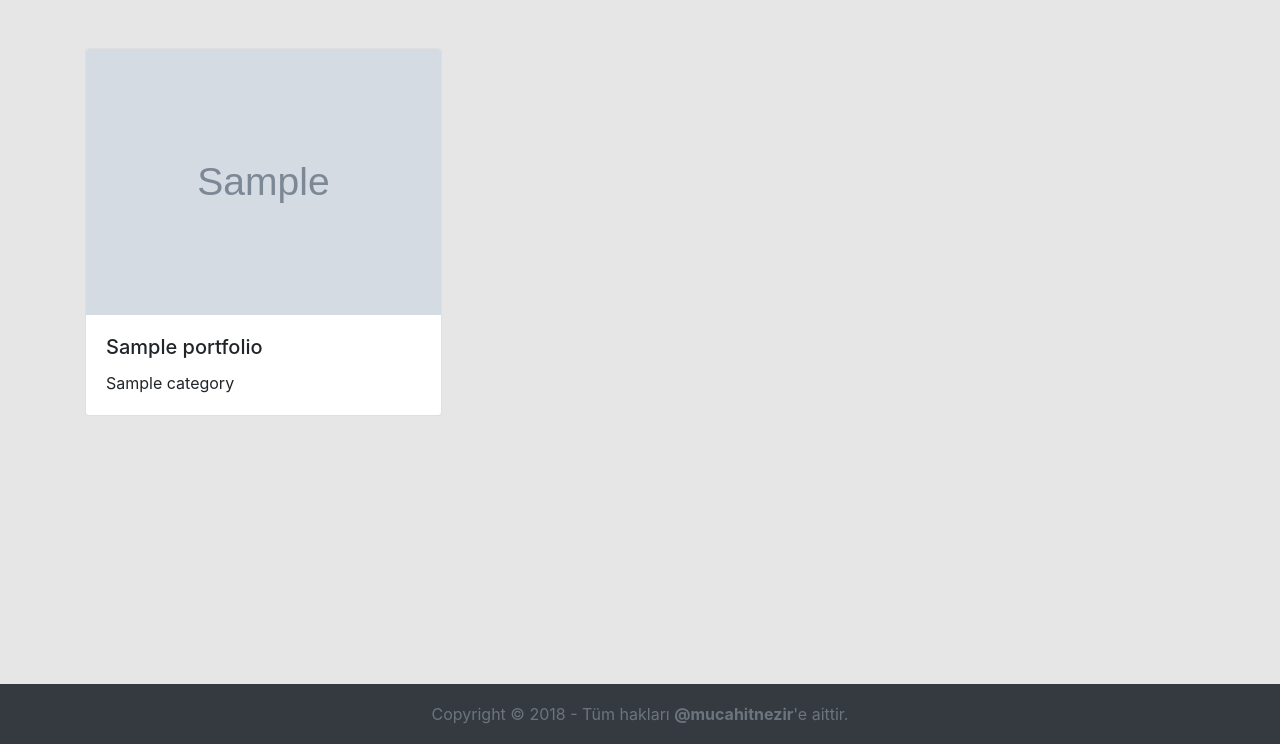
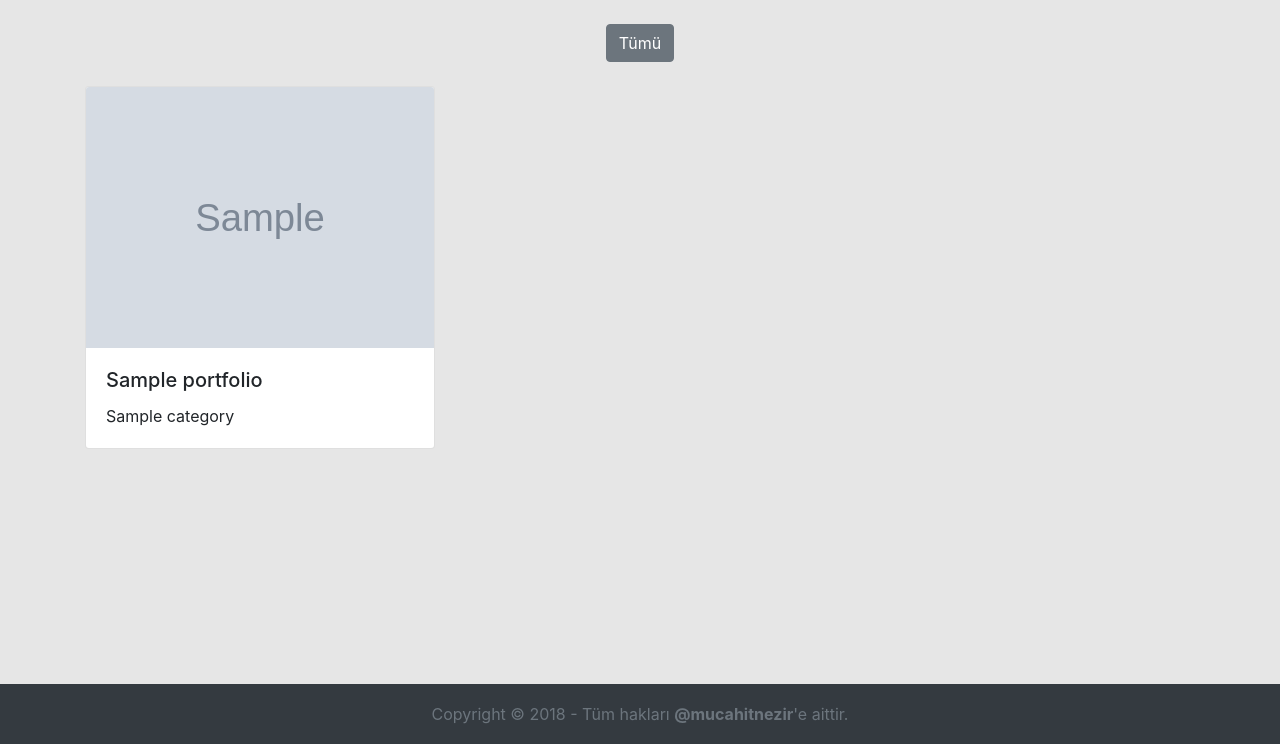
Before and after one commit to mucahitnezir/django-starter, a Django app: page /portfolio/index/ in a window 1280 px wide. Shown: the part 56-800 px from the top of the page. Run offline with Django 3.2, Linux system fonts and the light colour scheme; tables that the repository leaves empty hold one stand-in row (values such as "Sample post"); grey boxes marked "Sample" are stand-in pictures; some libraries are stand-ins or nearby versions.

Commit message:
Implemented isotope package for portfolio list items.

```diff
--- a/bower.json
+++ b/bower.json
@@ -16,6 +16,7 @@
   ],
   "dependencies": {
     "jquery": "^3.3.1",
-    "bootstrap": "^4.1.3"
+    "bootstrap": "^4.1.3",
+    "isotope-layout": "^3.0.6"
   }
 }
--- a/static/js/main.js
+++ b/static/js/main.js
@@ -1,5 +1,15 @@
 $(document).ready(function () {
 
-    // Custom javascript..
+    // Portfolio isotope
+    if ($.fn.isotope) {
+        var $grid = $('#portfolio-list').isotope({
+            itemSelector: '.portfolio-list-item'
+        });
+
+        $('#portfolio-filter-buttons').on('click', 'button', function () {
+            var filterValue = $(this).data('filter');
+            $grid.isotope({filter: filterValue});
+        });
+    }
 
 });
--- a/templates/layout/base.html
+++ b/templates/layout/base.html
@@ -1,11 +1,12 @@
 {% load static %}
 <!DOCTYPE html>
-<html lang="en">
+<html lang="tr">
 <head>
     <meta charset="UTF-8">
     <meta name="description" content="{% if meta_description %}{{ meta_description }}{% else %}Django blog{% endif %}">
     <title>{% if title %}{{ title }}{% else %}Django Blog{% endif %}</title>
     <link rel="stylesheet" href="{% static 'bootstrap/dist/css/bootstrap.min.css' %}">
+    {% block styles %}{% endblock %}
     <link rel="stylesheet" href="{% static 'css/style.css' %}">
 </head>
 <body>
@@ -28,6 +29,7 @@
 
 <script src="{% static 'jquery/dist/jquery.min.js' %}"></script>
 <script src="{% static 'bootstrap/dist/js/bootstrap.min.js' %}"></script>
+{% block scripts %}{% endblock %}
 <script src="{% static 'js/main.js' %}"></script>
 
 </body>
--- a/templates/portfolio/index.html
+++ b/templates/portfolio/index.html
@@ -1,29 +1,29 @@
 {% extends 'layout/base.html' %}
+
+{% load static %}
 
 {% block content %}
 
     <div class="d-flex justify-content-center mb-4">
-        <div class="btn-group" role="group" aria-label="First group">
+        <div id="portfolio-filter-buttons" class="btn-group" role="group">
+            <button type="button" class="btn btn-secondary" data-filter="*">Tümü</button>
             {% for category in categories %}
-                <button type="button" class="btn btn-secondary" data-id="{{ category.id }}">{{ category.name }}</button>
+                <button type="button" class="btn btn-secondary"
+                        data-filter=".{{ category.slug }}">{{ category.name }}</button>
             {% endfor %}
         </div>
     </div>
 
-    <div class="card-columns">
+    <div class="row" id="portfolio-list">
         {% for portfolio in portfolios %}
-            <div class="card">
-                {% if portfolio.image %}
-                    <a href="{{ portfolio.get_absolute_url }}">
-                        <img class="card-img-top" src="{{ portfolio.image.url }}" alt="{{ portfolio.title }}">
-                    </a>
-                {% endif %}
-                <div class="card-body">
-                    <h5 class="card-title">{{ portfolio.title }}</h5>
-                    <p class="card-text">{{ portfolio.category.name }}</p>
-                </div>
+            <div class="col-md-4 portfolio-list-item mb-3 {{ portfolio.category.slug }}">
+                {% include 'portfolio/partials/portfolio-list-item.html' %}
             </div>
         {% endfor %}
     </div>
 
 {% endblock %}
+
+{% block scripts %}
+    <script src="{% static 'isotope-layout/dist/isotope.pkgd.min.js' %}"></script>
+{% endblock %}
--- /dev/null
+++ b/templates/portfolio/partials/portfolio-list-item.html
@@ -0,0 +1,11 @@
+<div class="card">
+    {% if portfolio.image %}
+        <a href="{{ portfolio.get_absolute_url }}">
+            <img class="card-img-top" src="{{ portfolio.image.url }}" alt="{{ portfolio.title }}">
+        </a>
+    {% endif %}
+    <div class="card-body">
+        <h5 class="card-title">{{ portfolio.title }}</h5>
+        <p class="card-text">{{ portfolio.category.name }}</p>
+    </div>
+</div>
```
